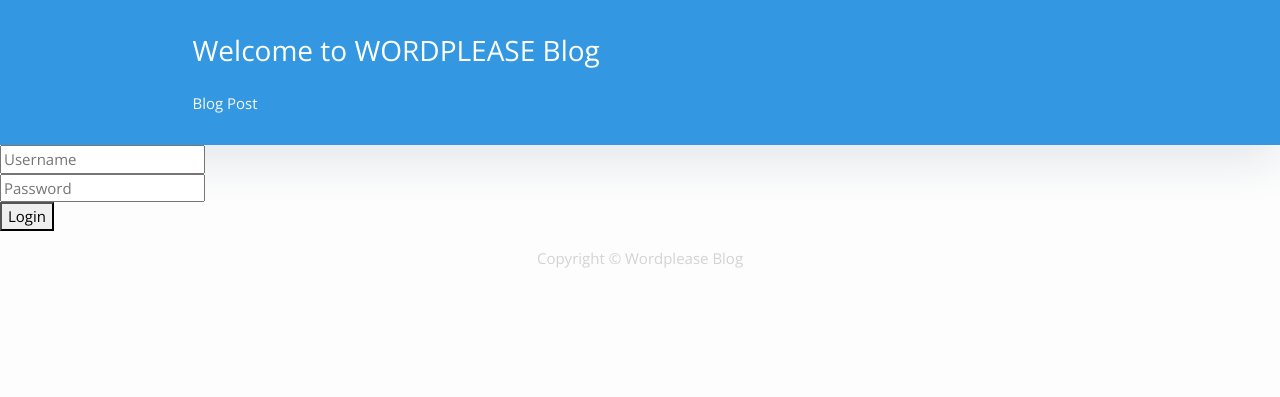
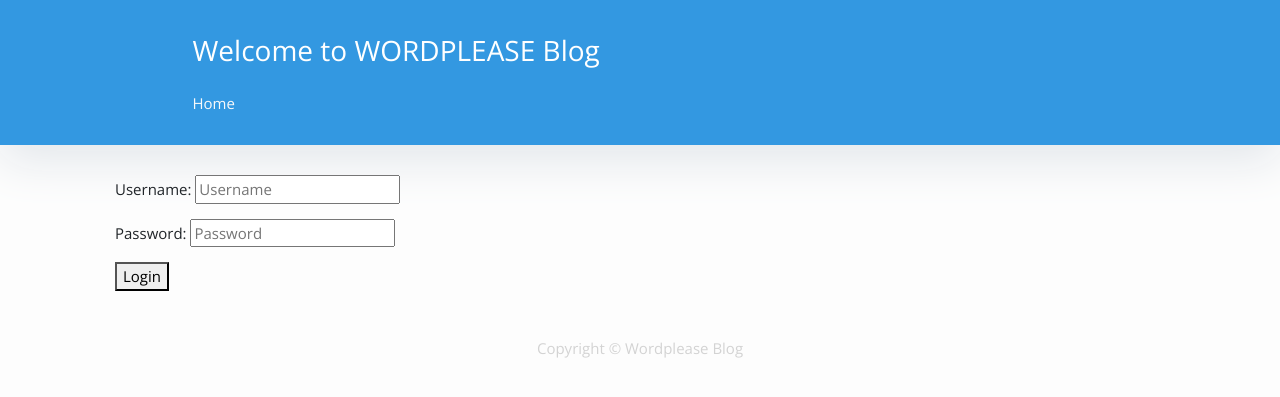
Before and after one commit to JuanMarcos10/KC-Python-Django-Rest, a Django app: page /login in a window 1280 px wide. Shown: the top 397 px of the page. Run offline with Django 3.2, Linux system fonts and the light colour scheme; some libraries are stand-ins or nearby versions.

Commit message:
16_Formulario login algo mas bonito...

```diff
--- a/blogs/templates/base.html
+++ b/blogs/templates/base.html
@@ -35,6 +35,11 @@
         .footer_text {
             color: lightgray;
         }
+        .login-card {
+            align: center;
+            padding: 5px;
+            margin: 5px;
+        }
     </style>
 <header class="masthead">
     <div class="overlay">
@@ -42,8 +47,8 @@
             <div class=" col-md-8 col-md-10 mx-auto">
                 <div class="site-heading">
                     <a href="{% url 'home' %}" style="text-decoration: none">
-                    <h3 class=" site-heading my-4 mt-3 text-white"> Welcome to WORDPLEASE Blog </h3></a>
-                    <p class="text-light">Blog Post</p>
+                    <h3 class="site-heading my-4 mt-3 text-white"> Welcome to WORDPLEASE Blog </h3>
+                    <p class="text-light">Home</p></a>
                 </div>
             </div>
         </div>
--- a/users/templates/login.html
+++ b/users/templates/login.html
@@ -1,23 +1,27 @@
 {% extends 'base.html' %}
-
 {% block head_title %} Login {% endblock %}
-
 {% block main_title %} Login {% endblock %}
 
 {% block content %}
+
     {% for message in messages %}
         <p style="color:red">{{ message }}</p>
     {% endfor %}
+<div class="container">
+    <div class="card-body">
     <form method="post">
         {% csrf_token %}
-        <div>
+
+            <div class="login-card">Username:
                 <input type="text" name="usr" placeholder="Username" required>
             </div>
-        <div>
+            <div class="login-card">Password:
                 <input type="password" name="pwd" placeholder="Password" required>
             </div>
-        <div>
+            <div class="login-card">
                 <button type="submit">Login</button>
             </div>
     </form>
+    </div>
+</div>
 {% endblock %}
```
Also changed, not shown: db.sqlite3. Lines whose indentation alone changed are shown as unchanged.
